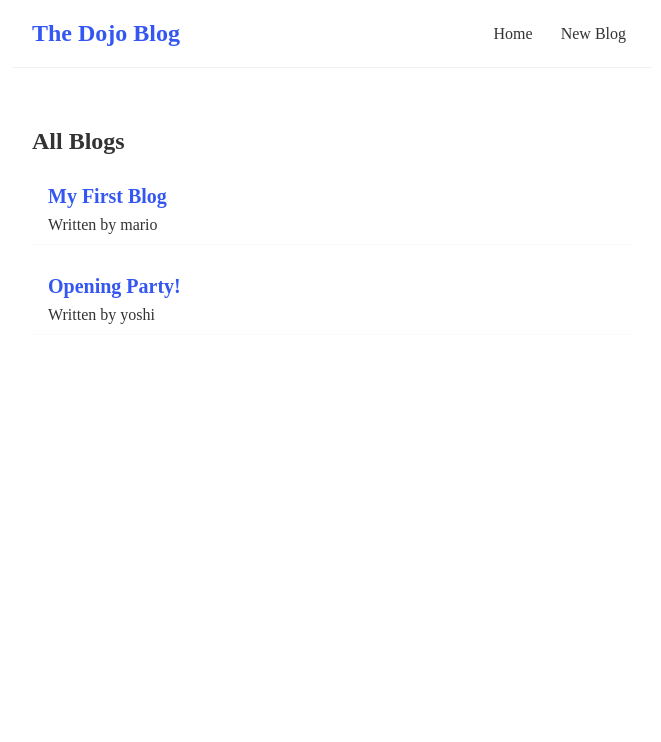
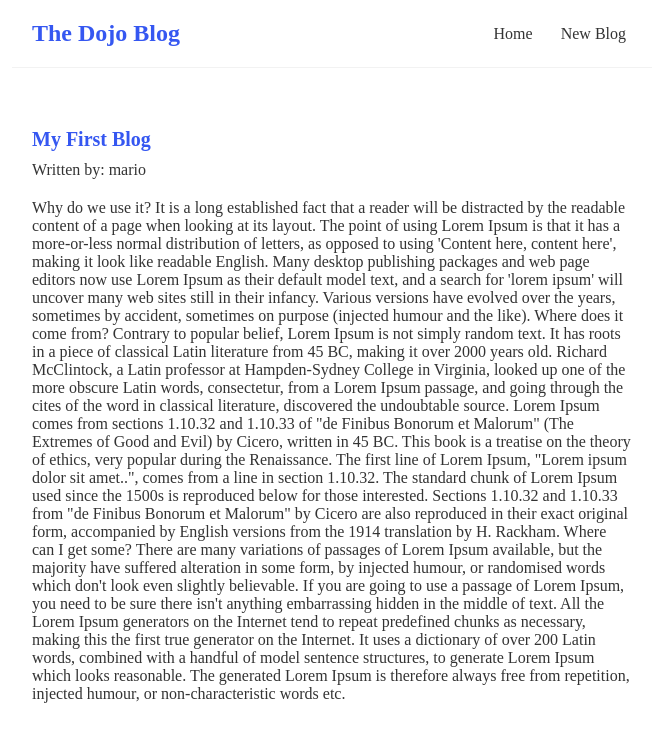
Before and after one commit to nicolemah99/react-blog, a React (Create React App) app: page /blogs/1 in a window 1280 px wide. Shown: the top 742 px of the page, without its empty margins (308-969 px from the left). Built offline with nearby package versions, Linux system fonts and the light colour scheme; data requests are answered from the project's data file; a web font is replaced by a local one.

Commit message:
Blog Details

```diff
--- a/package.json
+++ b/package.json
@@ -8,6 +8,7 @@
     "@testing-library/user-event": "^13.5.0",
     "react": "^18.2.0",
     "react-dom": "^18.2.0",
+    "react-router-dom": "^5.3.4",
     "react-scripts": "5.0.1",
     "web-vitals": "^2.1.4"
   },
--- a/src/App.js
+++ b/src/App.js
@@ -1,16 +1,30 @@
-import Navbar from './Navbar';
-import Home from './Home';
+import Navbar from "./Navbar";
+import Home from "./Home";
+import { BrowserRouter as Router, Route, Switch } from "react-router-dom";
+import Create from "./Create";
+import BlogDetails from "./BlogDetails";
 
 function App() {
-
-  return (
-    <div className="App">
-      <Navbar/>
-      <div className="content">
-        <Home/>
-      </div>
-    </div>
-  );
+	return (
+		<Router>
+			<div className='App'>
+				<Navbar />
+				<div className='content'>
+					<Switch>
+						<Route exact path='/'>
+							<Home />
+						</Route>
+            <Route exact path='/create'>
+							<Create />
+						</Route>
+            <Route exact path='/blogs/:id'>
+							<BlogDetails />
+						</Route>
+					</Switch>
+				</div>
+			</div>
+		</Router>
+	);
 }
 
 export default App;
--- /dev/null
+++ b/src/BlogDetails.js
@@ -0,0 +1,23 @@
+import { useParams } from "react-router-dom";
+import useFetch from "./useFetch";
+
+const BlogDetails = () => {
+    const { id } = useParams()
+    const { data: blog, error, isPending } = useFetch('http://localhost:8000/blogs/' + id);
+
+	return (
+		<div className='blog-details'>
+			{ isPending && <div>Loading...</div> }
+            { error && <div>{ error }</div>}
+            { blog && (
+                <article>
+                    <h2>{ blog.title }</h2>
+                    <p>Written by: { blog.author } </p>
+                    <div>{ blog.body }</div>
+                </article>
+            )}
+		</div>
+	);
+};
+
+export default BlogDetails;
--- a/src/BlogList.js
+++ b/src/BlogList.js
@@ -1,3 +1,4 @@
+import { Link } from 'react-router-dom';
 const BlogList = ({ blogs, title}) => {
 
 	return (
@@ -5,8 +6,10 @@
             <h2>{ title }</h2>
 			{blogs.map((blog) => (
 				<div className='blog-preview' key={blog.id}>
+					<Link to={`/blogs/${blog.id}`}>
 					<h2>{blog.title}</h2>
 					<p>Written by {blog.author}</p>
+					</Link>
 				</div>
 			))}
 		</div>
--- /dev/null
+++ b/src/Create.js
@@ -0,0 +1,9 @@
+const Create = () => {
+    return (
+        <div className="create">
+            <h2>Add a New Blog</h2>
+        </div>
+     );
+}
+
+export default Create;
--- a/src/Home.js
+++ b/src/Home.js
@@ -1,15 +1,18 @@
-import { useState, useEffect } from "react";
 import BlogList from "./BlogList";
 import useFetch from "./useFetch";
 
 const Home = () => {
-	const { data: blogs, isPending, error } = useFetch('http://localhost:8000/blogs');
+	const {
+		data: blogs,
+		isPending,
+		error,
+	} = useFetch("http://localhost:8000/blogs");
 
 	return (
 		<div className='home'>
-			{ error && <div>{ error }</div>}
-			{ isPending && <div>Loading...</div> }
-			{ blogs && <BlogList blogs={blogs} title='All Blogs'/>}
+			{error && <div>{error}</div>}
+			{isPending && <div>Loading...</div>}
+			{blogs && <BlogList blogs={blogs} title='All Blogs' />}
 		</div>
 	);
 };
--- a/src/Navbar.js
+++ b/src/Navbar.js
@@ -1,10 +1,12 @@
+import { Link } from 'react-router-dom';
+
 const Navbar = () => {
     return (
         <nav className="navbar">
             <h1>The Dojo Blog</h1>
             <div className="links">
-                <a href="/">Home</a>
-                <a href="/create">New Blog</a>
+                <Link to="/">Home</Link>
+                <Link to="/create">New Blog</Link>
             </div>
         </nav>
     );
--- a/src/index.css
+++ b/src/index.css
@@ -49,3 +49,24 @@
   color: #3557f1;
   margin-bottom: 8px;
 }
+.blog-preview a{
+  text-decoration: none;
+}
+
+/* blog details page */
+.blog-details h2 {
+  font-size: 20px;
+  color: #3557f1;
+  margin-bottom: 10px;
+}
+.blog-details div {
+  margin: 20px 0;
+}
+.blog-details button {
+  background: #3557f1;
+  color: #fff;
+  border: 0;
+  padding: 8px;
+  border-radius: 8px;
+  cursor: pointer;
+}
--- a/src/useFetch.js
+++ b/src/useFetch.js
@@ -1,13 +1,14 @@
 import { useState, useEffect } from "react";
 
 const useFetch = (url) => {
-    const [data, setData] = useState(null);
+	const [data, setData] = useState(null);
 	const [isPending, setIsPending] = useState(true);
 	const [error, setError] = useState(null);
 
 	useEffect(() => {
-		console.log("use effect ran");
-		fetch(url)
+		const abortCont = new AbortController();
+
+		fetch(url, { signal: abortCont.signal })
 			.then((res) => {
 				if (!res.ok) {
 					throw Error("Could not fetch the data for that resource");
@@ -20,11 +21,17 @@
 				setError(null);
 			})
 			.catch((err) => {
-				setIsPending(false);
-				setError(err.message);
+				if (err.name === "AbortError") {
+					console.log("fetch aborted");
+				} else {
+					setIsPending(false);
+					setError(err.message);
+				}
 			});
+
+		return () => abortCont.abort();
 	}, [url]);
-    return { data, isPending, error}
-}
+	return { data, isPending, error };
+};
 
 export default useFetch;
```
Also changed, not shown: 1 other file (tests, documents, lock files or other folders).
